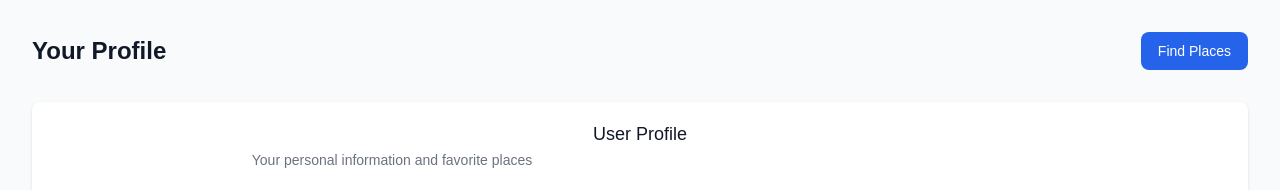
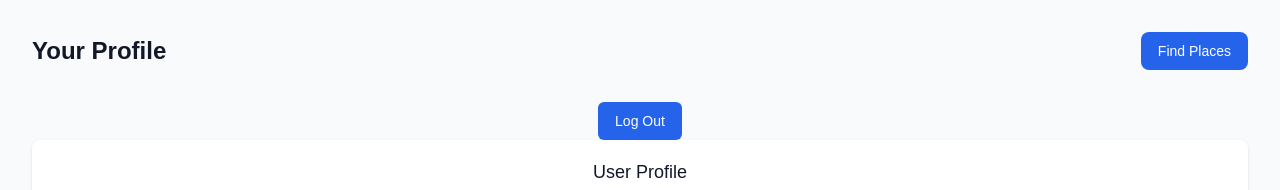
Before and after one commit to sxmar05/casestudyAKPsi, a React (Create React App) app in the folder nomad/: page /profile in a window 1280 px wide. Shown: the top 190 px of the page. Built offline with nearby package versions, Linux system fonts and the light colour scheme; no server answers; the database is empty; sample sign-in values are in the browser's storage.

Commit message:
logout button add

```diff
--- a/nomad/src/pages/PlacesPage.js
+++ b/nomad/src/pages/PlacesPage.js
@@ -398,7 +398,7 @@
         <div className="flex justify-between items-center mb-8">
           <h1 className="text-3xl font-bold text-gray-900">Find Your Perfect Workspace</h1>
           <Link
-            to="/profile"
+            to="../"
             className="inline-flex items-center px-4 py-2 border border-transparent text-sm font-medium rounded-md text-white bg-blue-600 hover:bg-indigo-700 focus:outline-none focus:ring-2 focus:ring-offset-2 focus:ring-indigo-500"
           >
             Profile
--- a/nomad/src/pages/ProfilePage.js
+++ b/nomad/src/pages/ProfilePage.js
@@ -81,6 +81,13 @@
           </Link>
         </div>
 
+        <Link
+          to="/"
+          className="inline-flex items-center px-4 py-2 border border-transparent text-sm font-medium rounded-md text-white bg-blue-600 hover:bg-indigo-700 focus:outline-none focus:ring-2 focus:ring-offset-2 focus:ring-indigo-500"
+        >
+          Log Out
+        </Link>
+
         <div className="bg-white shadow overflow-hidden sm:rounded-lg">
           <div className="px-4 py-5 sm:px-6">
             <h3 className="text-lg leading-6 font-medium text-gray-900">User Profile</h3>
```
